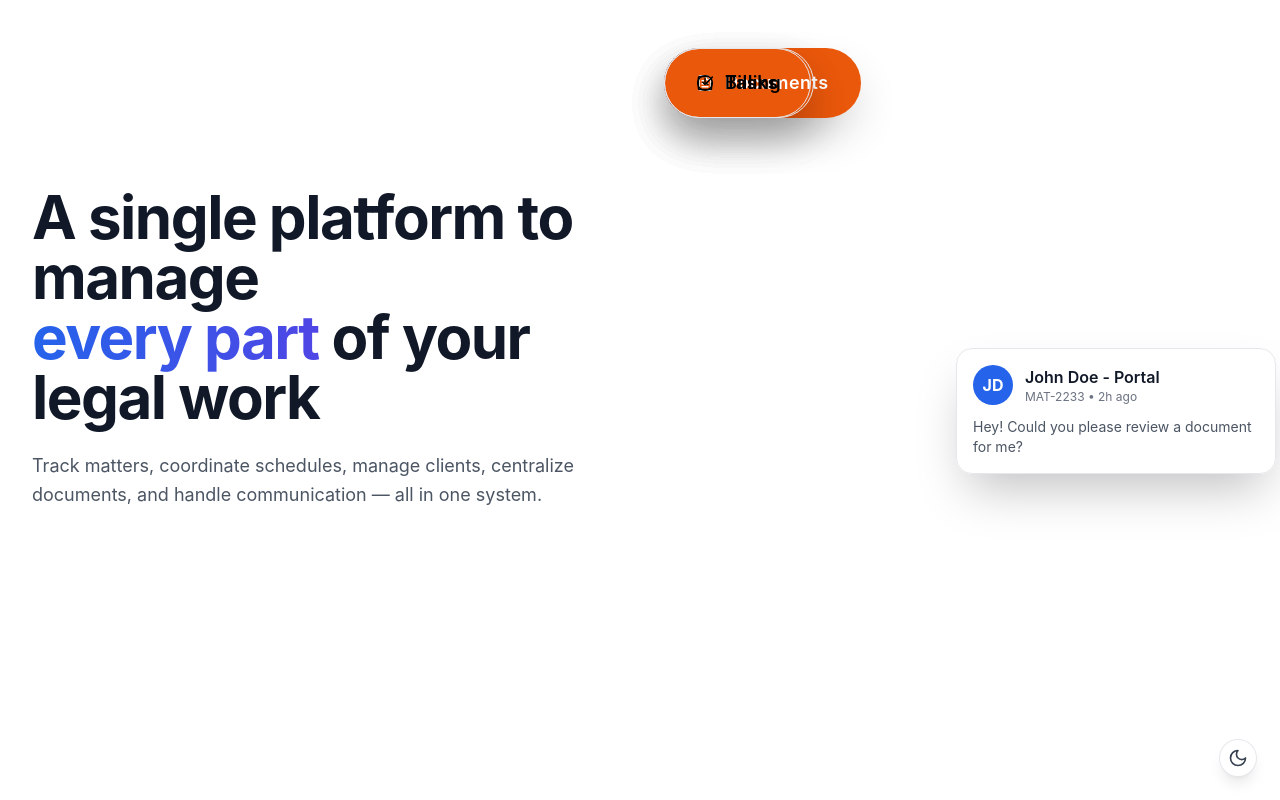
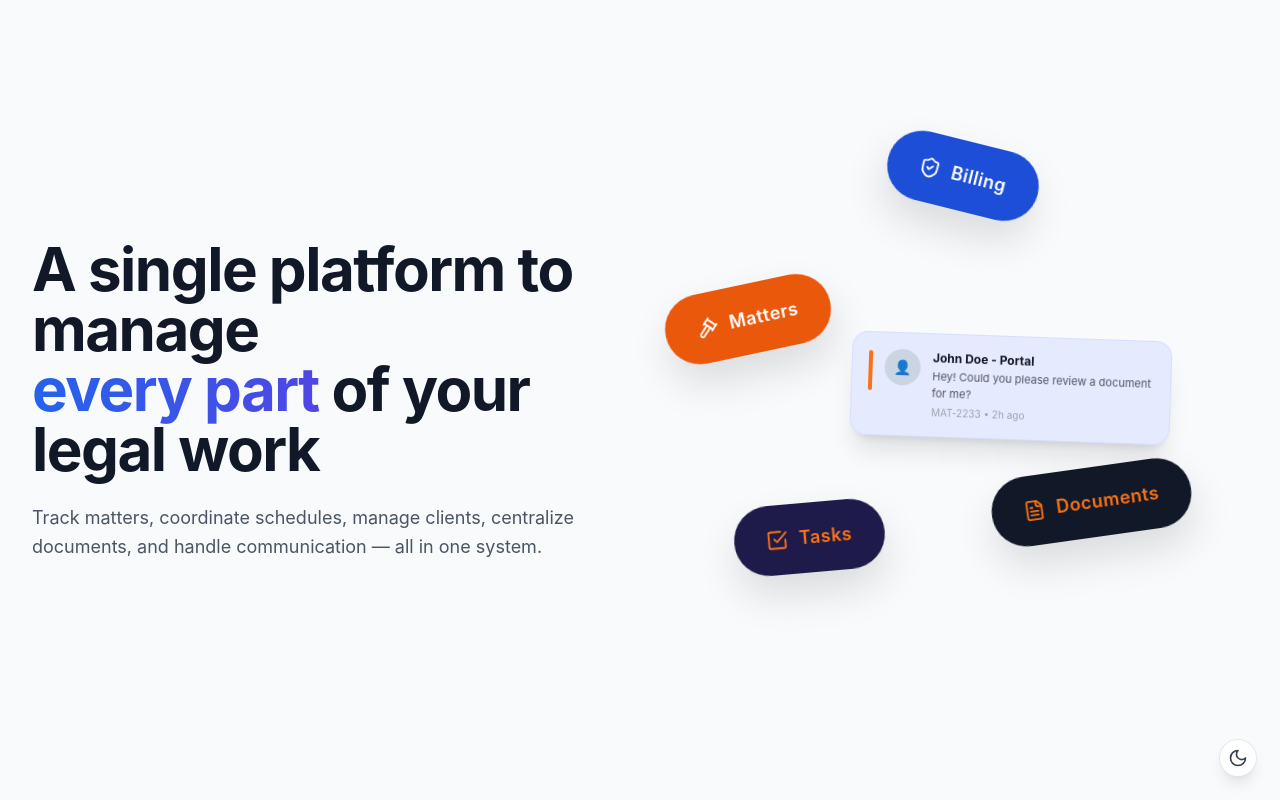
Before and after one commit to David-Godspower/legal-work-platform, a Next.js app: page / in a window 1280 px wide. Built offline with nearby package versions, Linux system fonts and the light colour scheme.

Commit message:
refactor: update Hero component layout and enhance FloatingCard interactions

```diff
--- a/components/Hero.tsx
+++ b/components/Hero.tsx
@@ -4,7 +4,7 @@ import { useState, useEffect } from 'react';
 import { motion } from 'framer-motion';
 import FloatingCard from './FloatingCard';
 import ThemeToggle from './ThemeToggle';
-import { Gavel, FileText, CheckSquare, Clock, Users, Briefcase } from 'lucide-react';
+import { Gavel, FileText, CheckSquare, ShieldCheck } from 'lucide-react';
 
 export default function Hero() {
   const [mounted, setMounted] = useState(false);
@@ -16,14 +16,15 @@ export default function Hero() {
   if (!mounted) return null;
 
   return (
-    <section className="relative min-h-screen overflow-hidden px-4 py-12 sm:px-6 lg:px-8">
+    <section className="relative min-h-screen overflow-hidden px-4 py-12 sm:px-6 lg:px-8 bg-slate-50 dark:bg-slate-950">
       <div className="absolute inset-0 -z-10">
         <div className="absolute top-20 left-[10%] h-72 w-72 rounded-full bg-blue-200/40 dark:bg-blue-500/10 blur-3xl" />
         <div className="absolute bottom-20 right-[5%] h-96 w-96 rounded-full bg-indigo-200/30 dark:bg-indigo-500/10 blur-3xl" />
       </div>
 
       <div className="mx-auto max-w-7xl">
-        <div className="flex flex-col md:flex-row items-start justify-between gap-12 lg:items-center">
+        <div className="flex flex-col lg:flex-row items-start justify-between gap-12 lg:items-center min-h-[calc(100vh-6rem)]">
+
           <motion.div
             initial={{ opacity: 0, x: -30 }}
             animate={{ opacity: 1, x: 0 }}
@@ -45,29 +46,79 @@ export default function Hero() {
             </p>
           </motion.div>
 
-          <div className="relative flex-1">
-            <div className="relative h-[600px] w-full">
-              <FloatingCard color="blue" rotation="-rotate-6" icon={<Gavel size={16} />} label="Matters" xOffset="left" yOffset={0.15} delay={0.1} />
-              <FloatingCard color="orange" rotation="rotate-3" icon={<FileText size={16} />} label="Documents" xOffset="right" yOffset={0.25} delay={0.2} />
-              <FloatingCard color="green" rotation="-rotate-2" icon={<CheckSquare size={16} />} label="Tasks" xOffset="left" yOffset={0.55} delay={0.3} />
-              <FloatingCard color="purple" rotation="rotate-5" icon={<Clock size={16} />} label="Billing" xOffset="right" yOffset={0.65} delay={0.4} />
+          <div className="relative flex-1 w-full h-[550px] lg:h-[600px]">
 
-              <motion.div
-                initial={{ opacity: 0, y: 30, scale: 0.95 }}
-                animate={{ opacity: 1, y: 0, scale: 1 }}
-                transition={{ duration: 0.5, delay: 0.5 }}
-                className="absolute left-1/2 top-1/2 z-20 w-80 -translate-x-1/2 -translate-y-1/2 rounded-2xl border border-gray-200 bg-white/95 p-4 shadow-2xl backdrop-blur-sm"
-              >
-                <div className="flex items-center gap-3">
-                  <div className="h-10 w-10 rounded-full bg-blue-600 flex items-center justify-center text-white font-bold">JD</div>
-                  <div>
-                    <p className="font-semibold text-gray-900">John Doe - Portal</p>
-                    <p className="text-xs text-gray-500">MAT-2233 • 2h ago</p>
-                  </div>
+            <FloatingCard
+              color="orange"
+              rotation={-12}
+              icon={<Gavel size={20} />}
+              label="Matters"
+              leftOffset="0%"
+              topOffset="32%"
+              delay={0.1}
+            />
+
+            <FloatingCard
+              color="blue"
+              rotation={14}
+              icon={<ShieldCheck size={20} />}
+              label="Billing"
+              leftOffset="38%"
+              topOffset="8%"
+              delay={0.2}
+            />
+
+            <motion.div
+              initial={{ opacity: 0, y: 30, scale: 0.95, rotate: 2 }}
+              animate={{
+                opacity: 1,
+                y: [0, -6, 0],
+                scale: 1
+              }}
+              transition={{
+                opacity: { duration: 0.5, delay: 0.3 },
+                scale: { duration: 0.5, delay: 0.3 },
+                y: { duration: 4.2, repeat: Infinity, ease: 'easeInOut' }
+              }}
+              whileHover={{ scale: 1.04, zIndex: 40 }}
+              className="absolute left-[32%] top-[40%] z-20 w-80 rounded-2xl border border-indigo-200/50 bg-indigo-100/80 p-4 shadow-xl backdrop-blur-md dark:bg-slate-900/90 dark:border-slate-800"
+            >
+              <div className="flex items-start gap-3">
+                <div className="w-1 h-10 bg-orange-500 rounded-full shrink-0 mt-0.5" />
+
+                <div className="h-9 w-9 rounded-full bg-slate-300 dark:bg-slate-700 overflow-hidden shrink-0 flex items-center justify-center text-sm">
+                  👤
                 </div>
-                <p className="mt-3 text-sm text-gray-600">Hey! Could you please review a document for me?</p>
-              </motion.div>
-            </div>
+
+                <div className="flex flex-col min-w-0">
+                  <p className="font-bold text-xs text-gray-900 dark:text-white truncate">John Doe - Portal</p>
+                  <p className="text-[11px] text-gray-600 dark:text-gray-300 mt-0.5 line-clamp-2 leading-normal">
+                    Hey! Could you please review a document for me?
+                  </p>
+                  <p className="text-[10px] text-gray-400 mt-1">MAT-2233 • 2h ago</p>
+                </div>
+              </div>
+            </motion.div>
+
+            <FloatingCard
+              color="tasks-dark"
+              rotation={-5}
+              icon={<CheckSquare size={20} />}
+              label="Tasks"
+              leftOffset="12%"
+              topOffset="68%"
+              delay={0.4}
+            />
+            <FloatingCard
+              color="docs-dark"
+              rotation={-8}
+              icon={<FileText size={20} />}
+              label="Documents"
+              leftOffset="56%"
+              topOffset="62%"
+              delay={0.5}
+            />
+
           </div>
         </div>
       </div>
```
